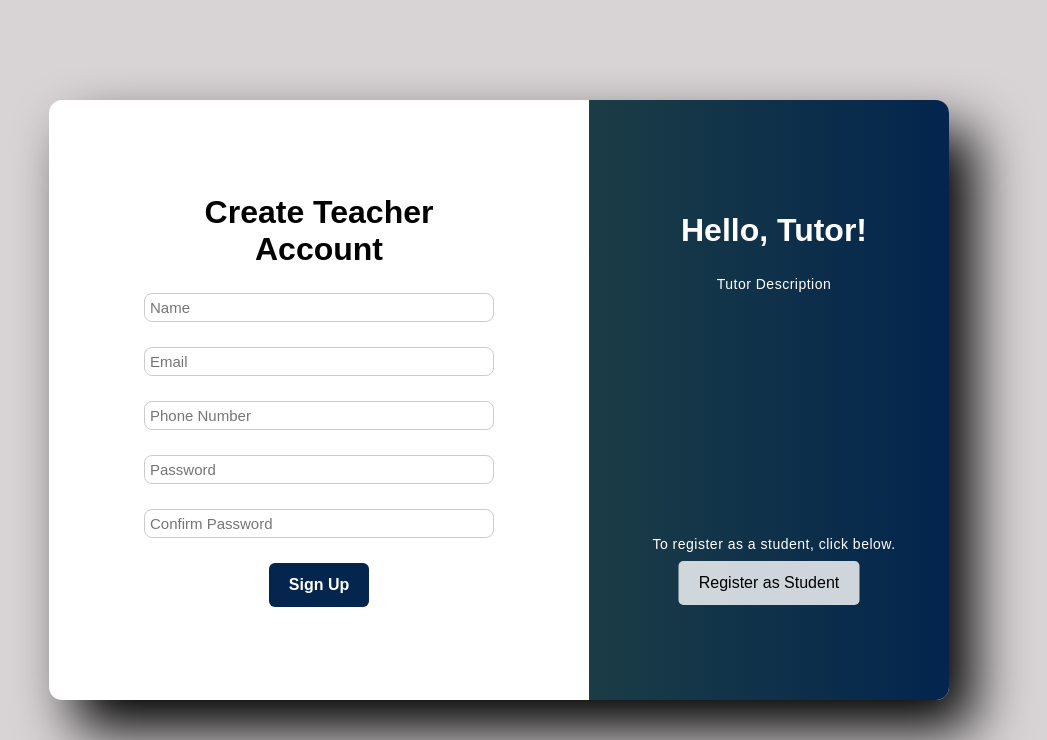
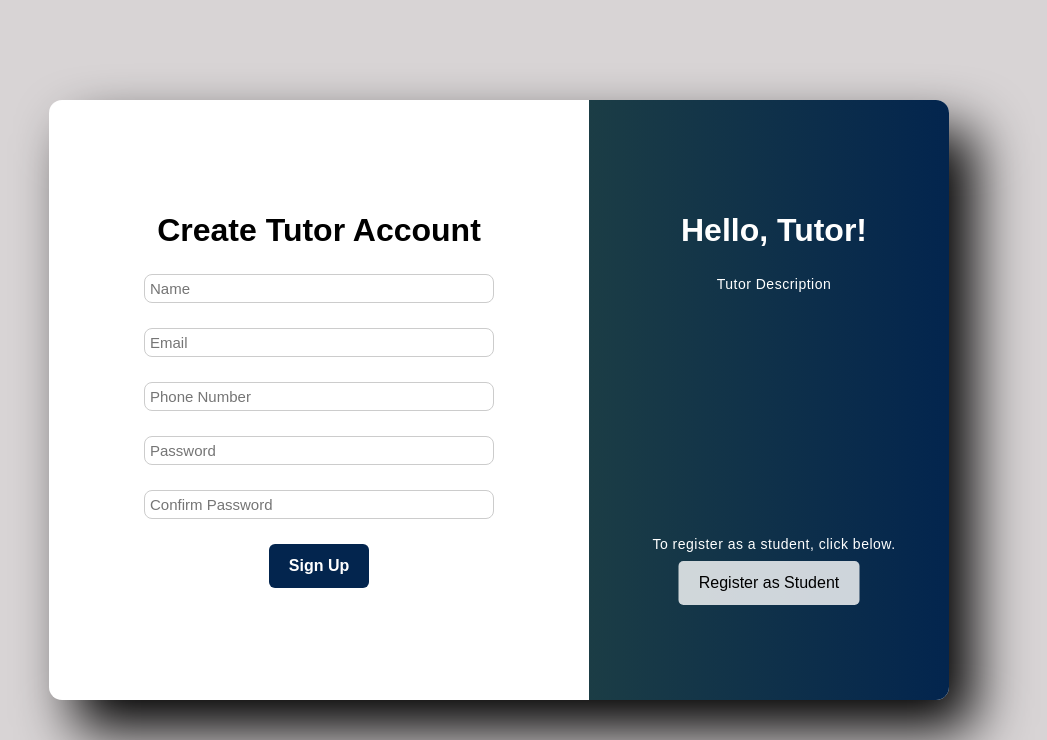
Before and after one commit to TM-1-3/Learn2Day, a PHP site: page /register_page.php in a window 1280 px wide. Shown: the top 740 px of the page, without its empty margins (141-1188 px from the left). Run offline with PHP 8.4, Linux system fonts and the light colour scheme.

Commit message:
added register feature

```diff
--- a/src/register_page.php
+++ b/src/register_page.php
@@ -22,8 +22,8 @@
         <?php endif; ?>
 
         <div class="teacher-container Tsign-up-container">
-            <form action="../actions/registers/register_teacher.php" method="POST">
-                <h1>Create Teacher Account</h1>
+            <form action="../actions/registers/register_tutor.php" method="POST">
+                <h1>Create Tutor Account</h1>
                 <input type="hidden" name="type" value="teacher">
                 <div class="user"><input type="text" name="username" placeholder="Name" required /></div>
                 <div class="email"><input type="email" name="email" placeholder="Email" required /></div>
```
Also changed, not shown: docs/learn2day.db, src/actions/registers/register_tutor.php (renamed from src/actions/registers/register_teacher.php).
